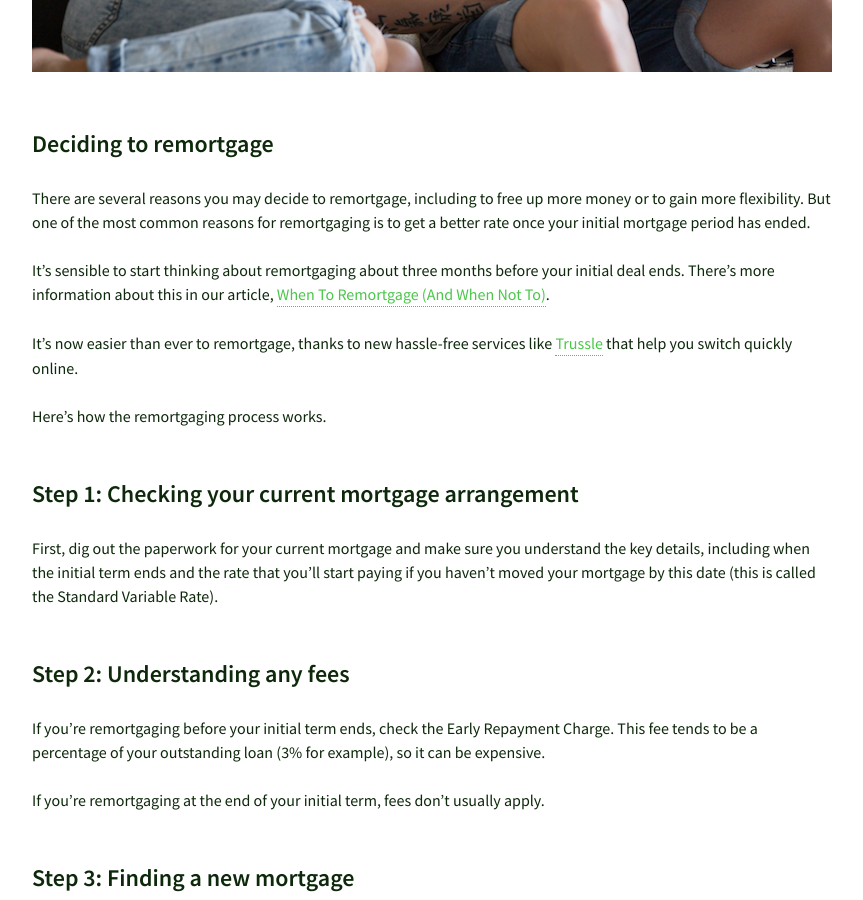
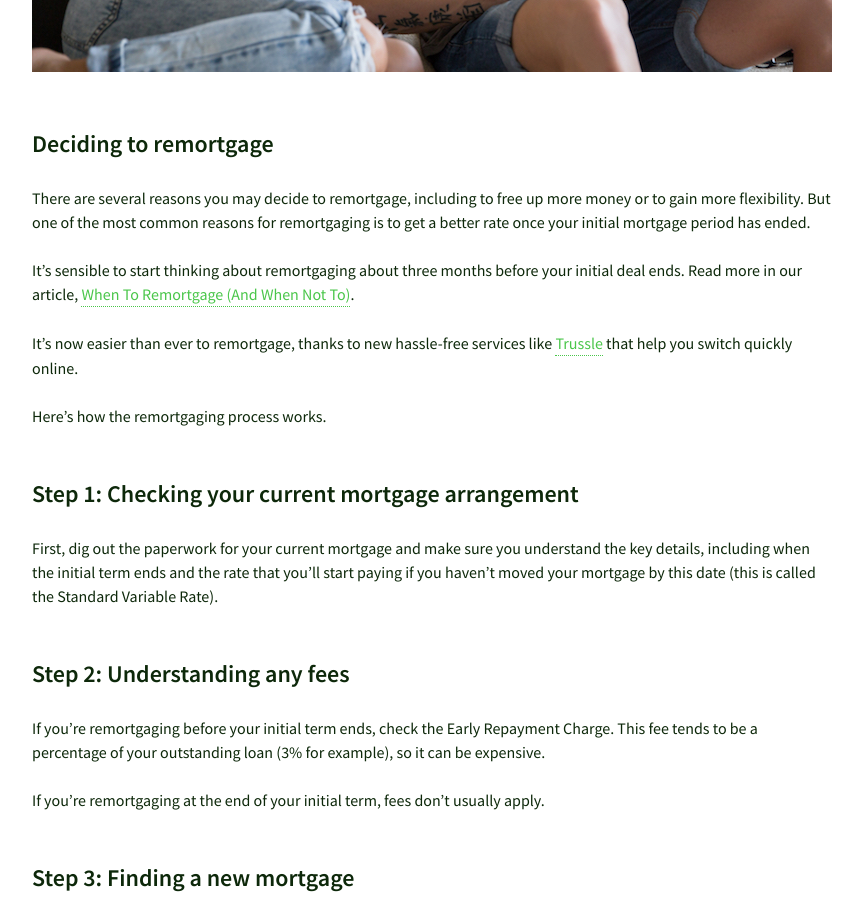
Before and after one commit to olitrussle/blog, a Jekyll site: the page built from _posts/2017-01-04-how-to-remortgage-six-simple-steps.md, in a window 1280 px wide and 900 px high, scrolled down 1041 px. Shown: the whole window, without its empty margins (208-1071 px from the left). Built offline with Jekyll 4.4.1, drawn with Linux system fonts in a browser that asks for light colours.

Commit message:
Copy edit

```diff
--- a/_posts/2017-01-04-how-to-remortgage-six-simple-steps.md
+++ b/_posts/2017-01-04-how-to-remortgage-six-simple-steps.md
@@ -19,7 +19,7 @@ _To remortgage, you first need to check the terms of your existing mortgage, the
 
 There are several reasons you may decide to remortgage, including to free up more money or to gain more flexibility. But one of the most common reasons for remortgaging is to get a better rate once your initial mortgage period has ended.
 
-It’s sensible to start thinking about remortgaging about three months before your initial deal ends. There’s more information about this in our article, [When To Remortgage (And When Not To)](https://trussle.com/blog/when-to-remortgage-and-when-not-to).
+It’s sensible to start thinking about remortgaging about three months before your initial deal ends. Read more in our article, [When To Remortgage (And When Not To)](https://trussle.com/blog/when-to-remortgage-and-when-not-to).
 
 It’s now easier than ever to remortgage, thanks to new hassle-free services like [Trussle](https://trussle.com/) that help you switch quickly online.
 
```
